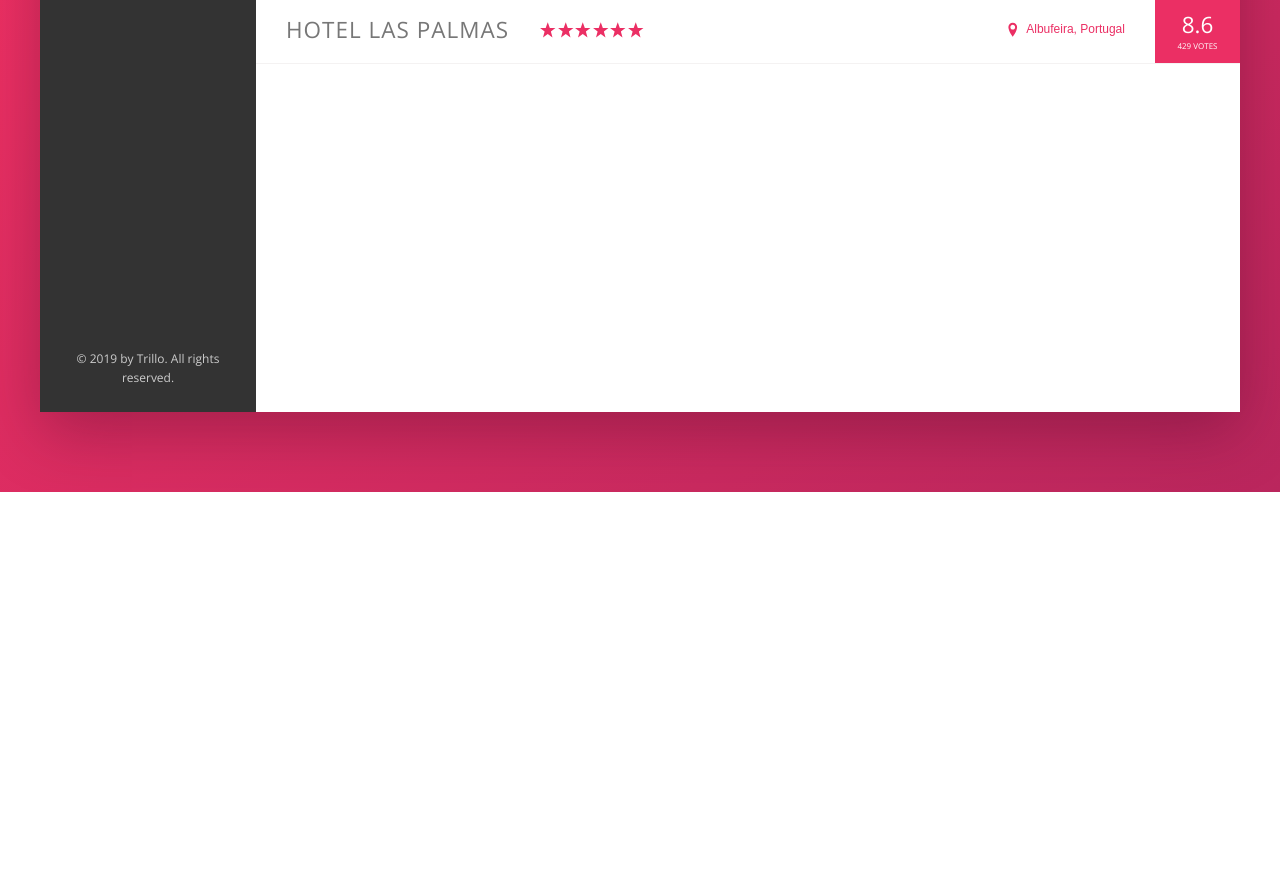
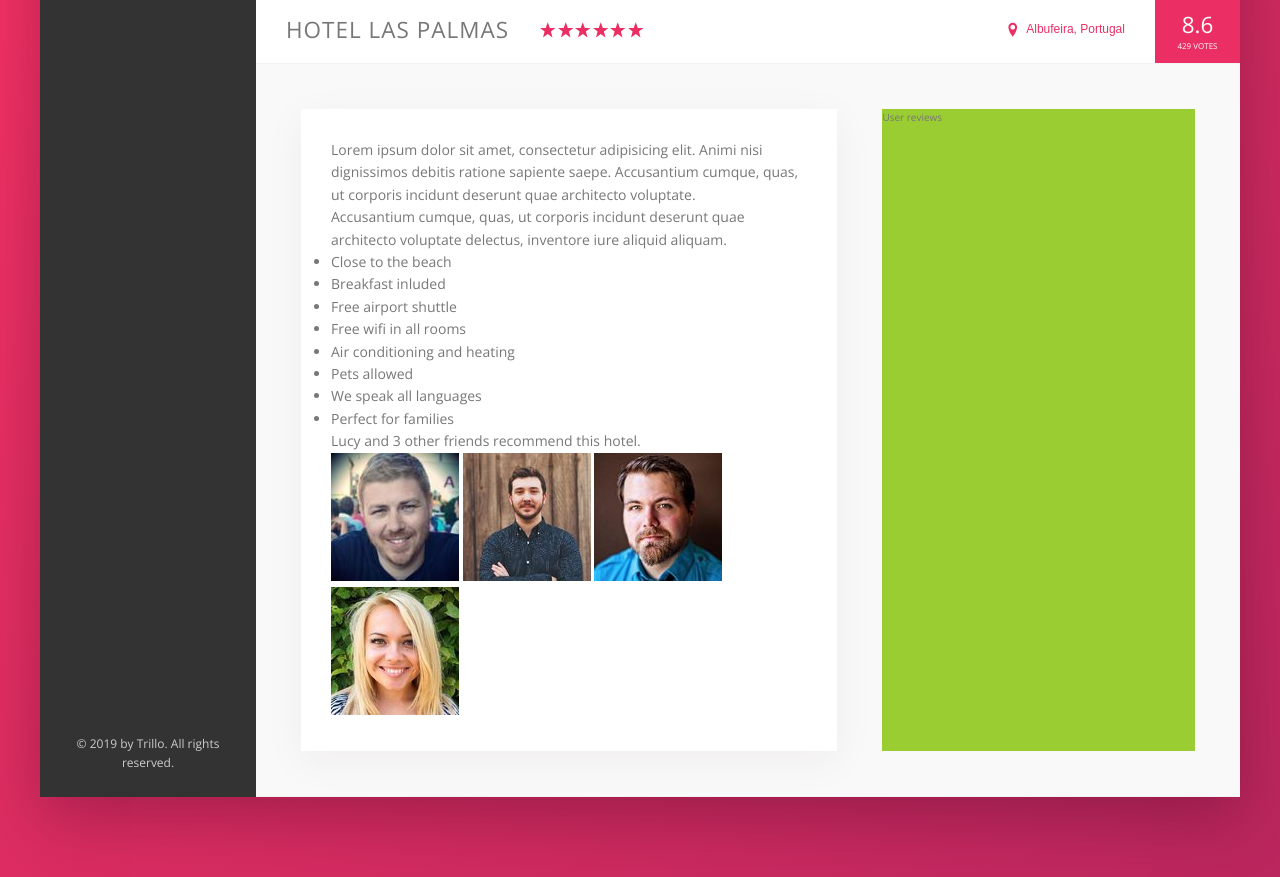
Before and after one commit to singersargent/trillo, a website: page app/index.html in a window 1280 px wide. Shown: the part 538-1415 px from the top of the page. Before the commit the page ends 1030 px from the top, so only its background shows below. Drawn offline with nearby package versions, Linux system fonts and the light colour scheme.

Commit message:
Added empty card sections for the hotel description.

```diff
--- a/app/index.html
+++ b/app/index.html
@@ -1,5 +1,6 @@
 <!DOCTYPE html>
 <html lang="en">
+
 <head>
     <meta charset="UTF-8">
     <meta name="viewport" content="width=device-width, initial-scale=1.0">
@@ -10,6 +11,7 @@
 
     <title>trillo &mdash; Your all-in-one booking app</title>
 </head>
+
 <body>
     <div class="container">
         <header class="header">
@@ -142,8 +144,50 @@
                         <div class="overview__rating-count">429 votes</div>
                     </div>
                 </div>
+
+                <div class="detail">
+                    <div class="description">
+                        <p class="paragraph">
+                            Lorem ipsum dolor sit amet, consectetur adipisicing elit. Animi nisi dignissimos debitis
+                            ratione sapiente saepe. Accusantium cumque, quas, ut corporis incidunt deserunt quae
+                            architecto voluptate.
+                        </p>
+                        <p class="paragraph">
+                            Accusantium cumque, quas, ut corporis incidunt deserunt quae architecto voluptate delectus,
+                            inventore iure aliquid aliquam.
+                        </p>
+
+                        <ul class="list">
+                            <li class="list__item">Close to the beach</li>
+                            <li class="list__item">Breakfast inluded</li>
+                            <li class="list__item">Free airport shuttle</li>
+                            <li class="list__item">Free wifi in all rooms</li>
+                            <li class="list__item">Air conditioning and heating</li>
+                            <li class="list__item">Pets allowed</li>
+                            <li class="list__item">We speak all languages</li>
+                            <li class="list__item">Perfect for families</li>
+                        </ul>
+
+                        <div class="recommend">
+                            <p class="recommend__count">
+                                Lucy and 3 other friends recommend this hotel.
+                            </p>
+                            <div class="recommend__friends">
+                                <img src="img/user-3.jpg" alt="Friend 1" class="recommend__photo">
+                                <img src="img/user-4.jpg" alt="Friend 2" class="recommend__photo">
+                                <img src="img/user-5.jpg" alt="Friend 3" class="recommend__photo">
+                                <img src="img/user-6.jpg" alt="Friend 4" class="recommend__photo">
+                            </div>
+                        </div>
+                    </div>
+
+                    <div class="user-reviews">
+                        User reviews
+                    </div>
+                </div>
             </main>
         </div>
     </div>
 </body>
+
 </html>
--- a/app/sass/_base.scss
+++ b/app/sass/_base.scss
@@ -18,7 +18,10 @@
    --color-grey-dark-3: #999;
 
    --shadow-primary-big: 0 2rem 6rem rgba(44, 0, 25, .3);
+   --shadow-primary: 0 1rem 4rem rgba(44, 0, 25, .05);
    --shadow-primary-small: 0 .3rem 1rem rgba(109, 4, 44, 0.25);
+
+   --line: 1px solid var(--color-grey-light-2);
 }
 
 * {
--- a/app/sass/_layout.scss
+++ b/app/sass/_layout.scss
@@ -9,7 +9,7 @@
 .header {
    align-items: center;
    background-color: #fff;
-   border-bottom: 1px solid var(--color-grey-light-2);
+   border-bottom: var(--line);
    display: flex;
    font-size: 1.4rem;
    height: 7rem;
@@ -32,6 +32,25 @@
 .hotel-view {
    background-color: #fff;
    flex: 1;
+}
 
-   height: 80rem;
+.detail {
+   display: flex;
+   padding: 4.5rem;
+   background-color: var(--color-grey-light-1);
+   border-bottom: var(--line);
 }
+
+.description {
+   font-size: 1.4rem;
+   background-color: #fff;
+   padding: 3rem;
+   flex: 0 0 60%;
+   margin-right: 4.5rem;
+   box-shadow: var(--shadow-primary);
+}
+
+.user-reviews {
+   background-color: yellowgreen;
+   flex: 1;
+}
```
Also changed, not shown: app/css/style.css. Lines whose indentation alone changed are shown as unchanged.
